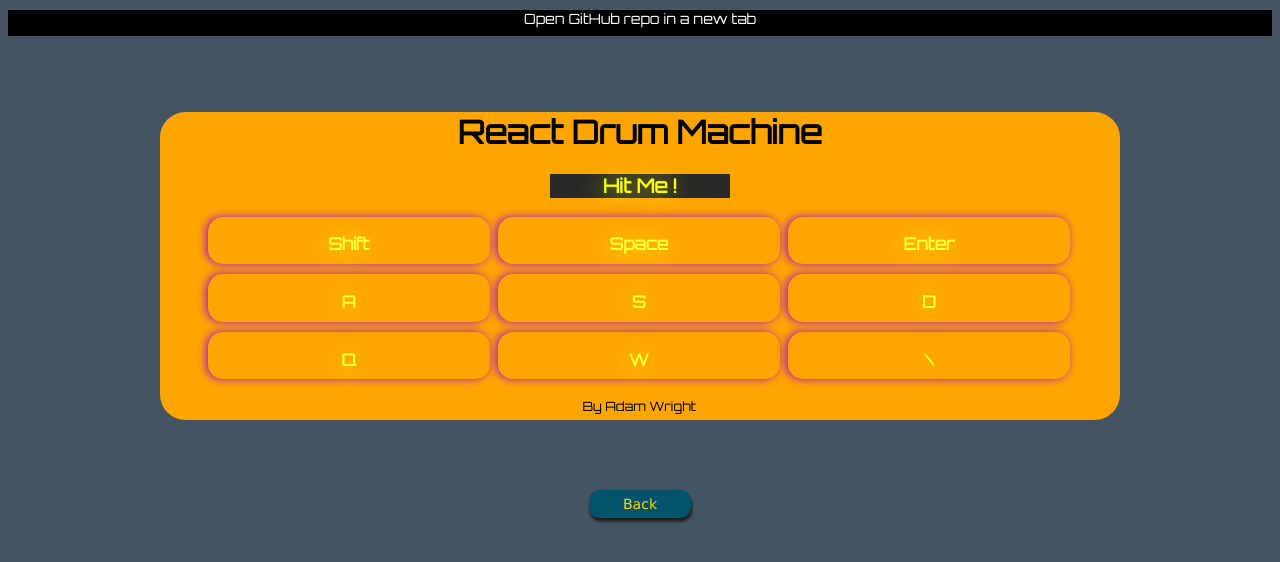
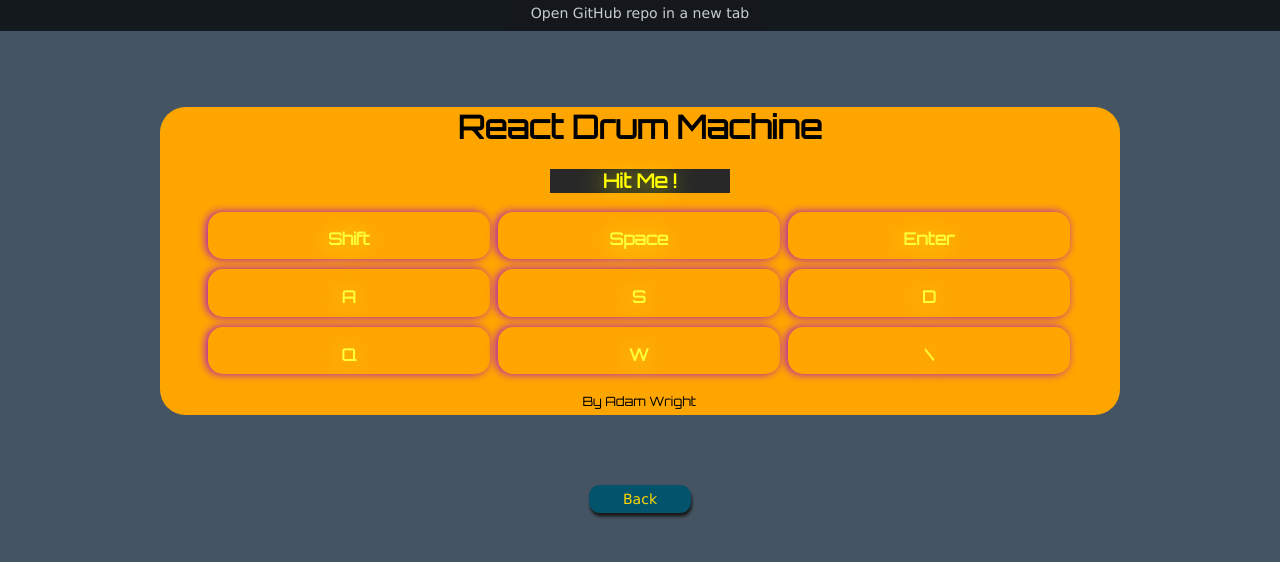
Before and after one commit to adam4321/React-drum-Machine, a React (Create React App) app: page / in a window 1280 px wide. Shown: the top 562 px of the page. Built offline with nearby package versions, Linux system fonts and the light colour scheme.

Commit message:
remove edge around div

```diff
--- a/src/App.css
+++ b/src/App.css
@@ -5,13 +5,15 @@
 body {
     background-color: #445463;
     font-family: 'Orbitron', sans-serif;
+    margin: 0;
 }
 
 #gh-link {
     background-color: black;
     color: white;
     text-align: center;
-    margin: 0 auto;
+    font-family: verdana;
+    padding-top: 5px;
     width: 100%;
     height: 2vw;
 }
```
